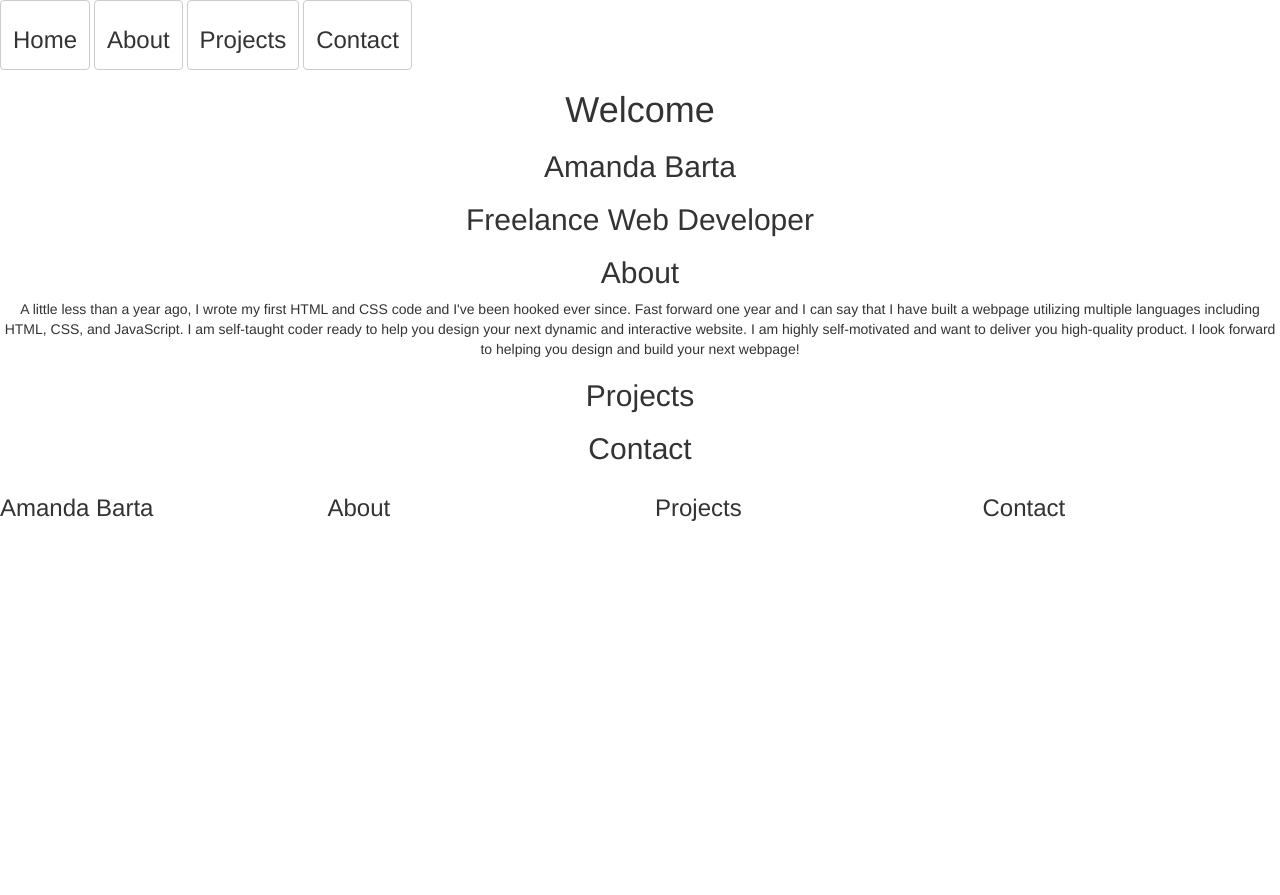
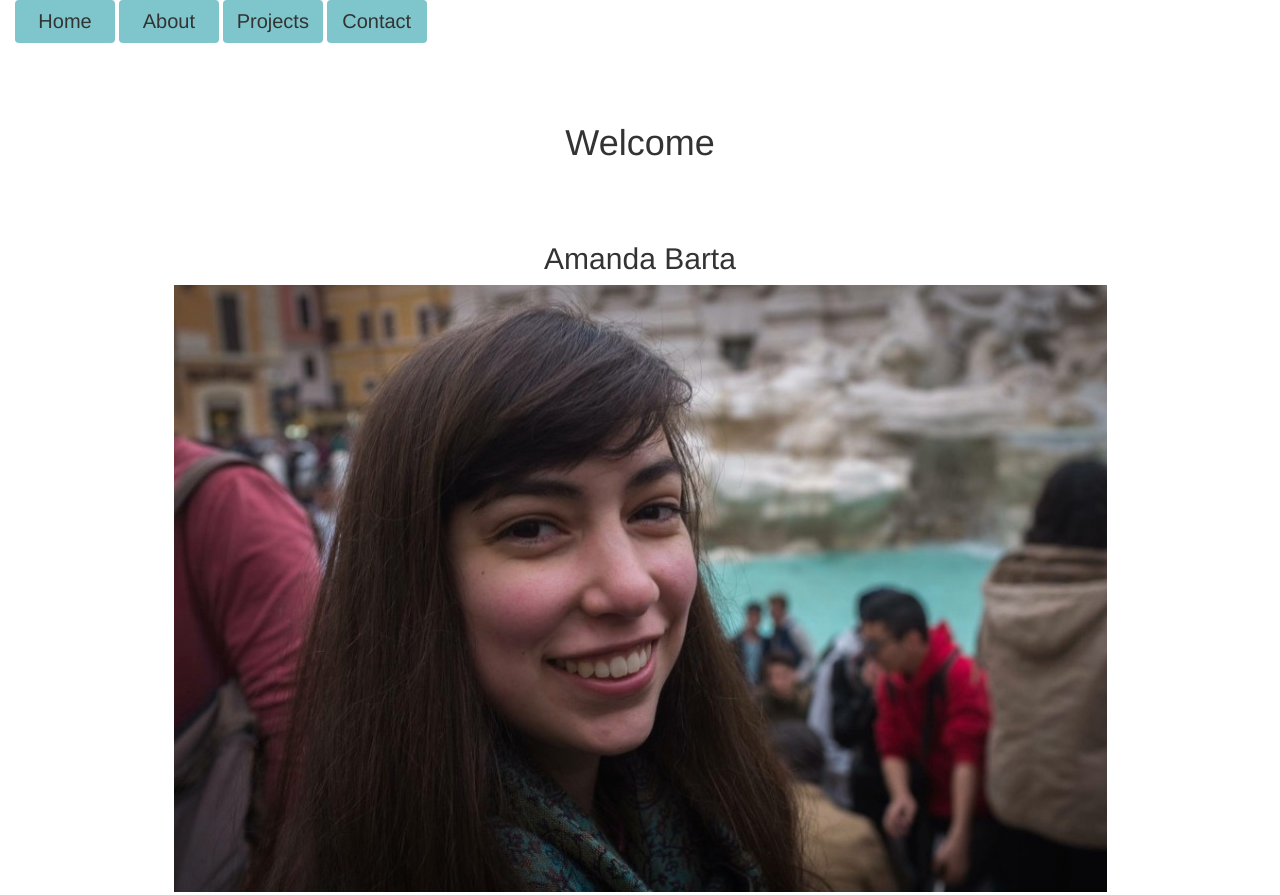
Before and after one commit to amandabarta/Amanda-s-Website, a plain HTML site: page index.html in a window 1280 px wide. Shown: the top 895 px of the page. Before the commit the page ends 800 px from the top, so only its background shows below. Drawn offline with nearby package versions, Linux system fonts and the light colour scheme.

Commit message:
styled buttons, added container-fluid class and added headshot img

```diff
--- a/index.html
+++ b/index.html
@@ -10,22 +10,21 @@
         <title>Amanda's Website</title>
     </head>
         <body>
-            <div id="header">
-                <button class="btn btn-default" type="button">
-                <h3>Home</h3></button>
-                <button class="btn btn-default" type="button">
-                <h3>About</h3></button>
-                <button class="btn btn-default" type="button">
-                <h3>Projects</h3></button>
-                <button class="btn btn-default" type="button">
-                <h3>Contact</h3></button>
+            <div id="header" class="container-fluid">
+                <button class="btn" type="button">Home</button>
+                <button class="btn" type="button">About</button>
+                <button class="btn" type="button">Projects</button>
+                <button class="btn" type="button">Contact</button>
             </div>
-            <div id="intro">
+            <div id="welcome" class="container-fluid">
                 <h1>Welcome</h1>
+            </div>
+            <div id="intro" class="container-fluid">
                 <h2>Amanda Barta</h2>
+                <img src="img/Headshot.JPEG"/>
                 <h2>Freelance Web Developer</h2>
             </div>
-            <div id="about">
+            <div id="about" class="container-fluid">
                 <h2>About</h2>
                 <p>A little less than a year ago,
                     I wrote my first HTML and CSS code and
@@ -40,13 +39,13 @@
                     high-quality product. I look forward to helping
                     you design and build your next webpage!</p>
             </div>
-            <div id="projects">
+            <div id="projects" class="container-fluid">
                 <h2>Projects</h2>
             </div>
-            <div id="contact">
+            <div id="contact" class="container-fluid">
                 <h2>Contact</h2>
             </div>
-            <div id="footer">
+            <div id="footer" class="container-fluid">
                 <div class="row">
                 <div class="col-md-3"><h3>Amanda Barta</h3></div>
                 <div class="col-md-3"><h3>About</h3></div>
--- a/styles/main.css
+++ b/styles/main.css
@@ -1,9 +1,21 @@
 #intro {
     text-align: center;
+    margin-bottom: 20px;
 }
 
 .btn {
+    background-color: #7ec6cc;
+    width: 100px;
+    font-size: 20px;
+}
 
+.btn:hover{
+    background-color: #b8e2e3;
+}
+
+#welcome {
+    text-align: center;
+    margin: 60px 0 50px 0;
 }
 
 #about{
```
Also changed, not shown: img/Headshot.JPEG (added), 2 other files.
